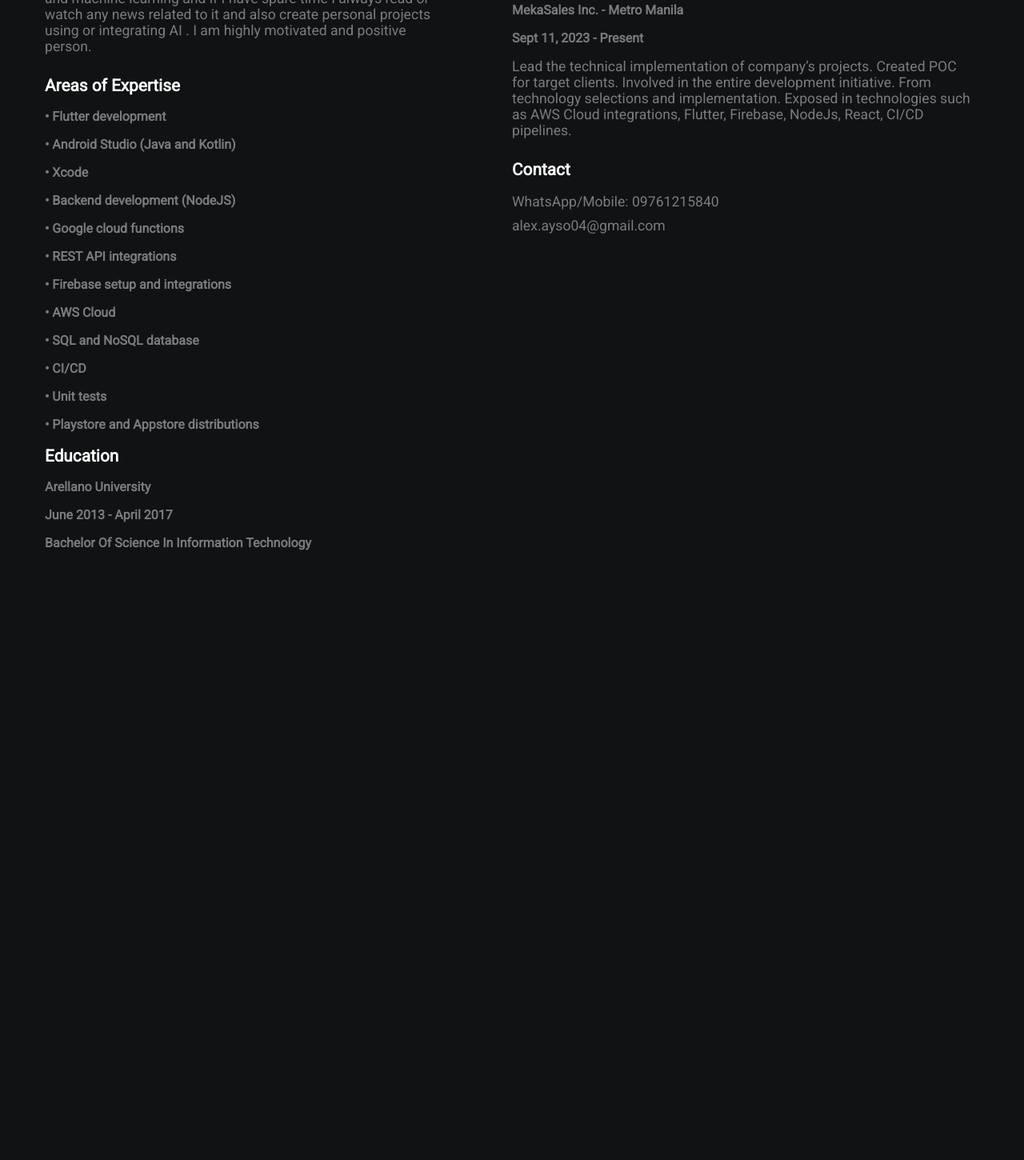
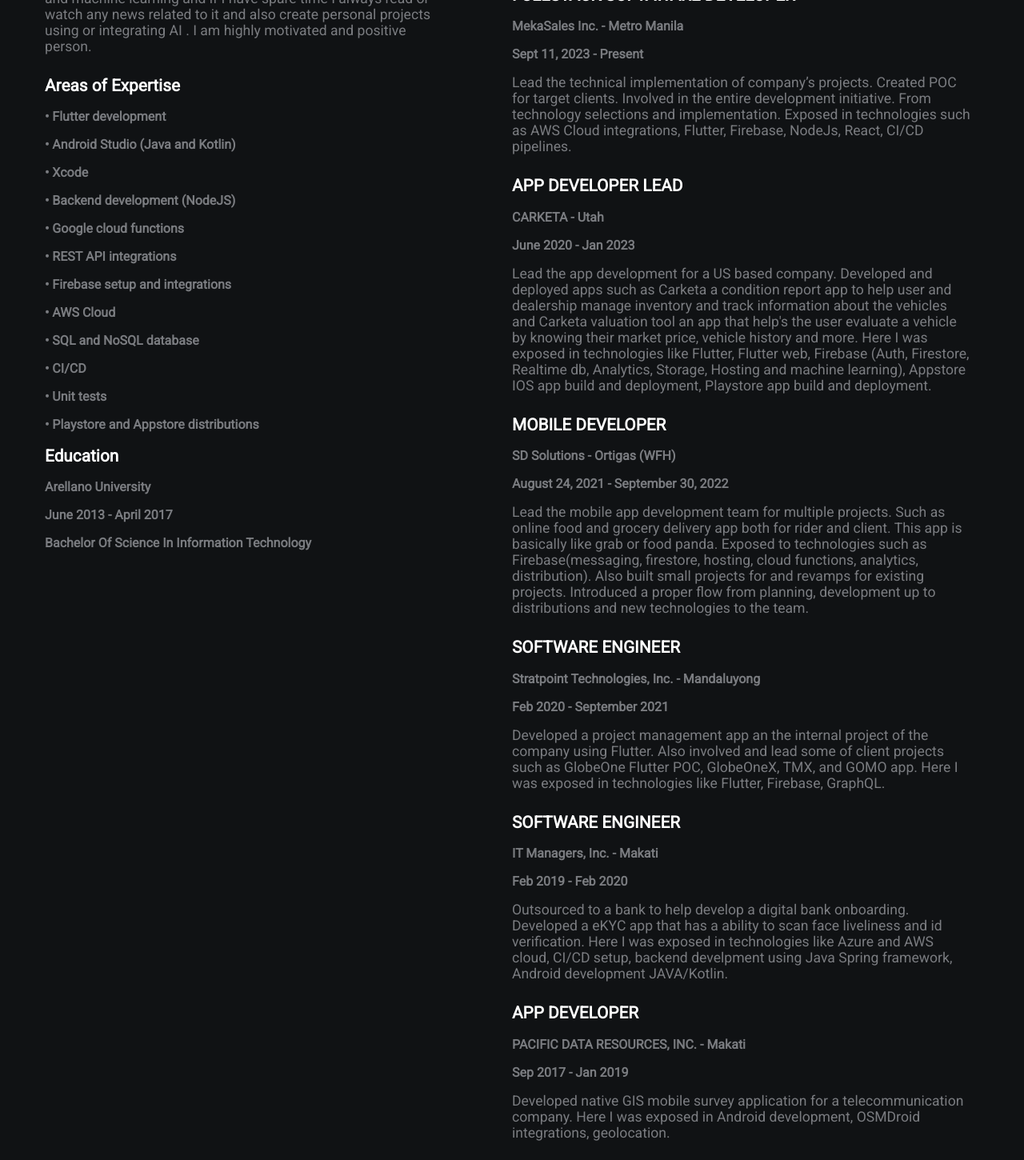
Before and after one commit to all4alex/all4alex.github.io, a plain HTML site: page index.html in a window 1280 px wide. Shown: the part 636-2086 px from the top of the page at 80% size. Before the commit the page ends 1340 px from the top, so only its background shows below. Drawn offline with Linux system fonts and the light colour scheme.

Commit message:
feat: added work experience

```diff
--- a/index.html
+++ b/index.html
@@ -22,7 +22,7 @@
             alt="Profile Picture">
         </div>
         <h1 class="text-3xl font-extrabold">Alex Ayso</h1>
-        <p class="text-lg font-semibold">• SENIOR SOFTWARE ENGINEER FULL-STACK •
+        <p class="text-lg font-semibold">• SENIOR SOFTWARE ENGINEER FULL STACK •
           MOBILE DEVELOPER • FLUTTER DEVELOPER</p>
         <!-- <i class="fas fa-code fa-5x white"></i> -->
         <h2>Executive Summary</h2>
@@ -72,13 +72,26 @@
         <h1>Work Experience</h1>
 
         <h2>FULLSTACK SOFTAWARE DEVELOPER</h2>
-        <h3> MekaSales Inc. - Metro Manila</h3>
-        <h3> Sept 11, 2023 - Present </h3>
+        <h3>MekaSales Inc. - Metro Manila</h3>
+        <h3>Sept 11, 2023 - Present</h3>
         <p>Lead the technical implementation of company’s projects. Created POC
           for target clients. Involved in the entire development initiative.
           From technology selections and implementation. Exposed in technologies
           such as AWS Cloud integrations, Flutter, Firebase, NodeJs, React,
           CI/CD pipelines.</p>
+
+        <h2>FULL STACK FLUTTER DEVELOPER</h2>
+        <h3>Upwork - Utah</h3>
+        <h3>Feb 09, 2023 - May 20, 2023</h3>
+        <p>This is a freelance project. I was tasked to create a mobile app for
+          client on Upwork. This app is a POC to showcase
+          most important features. The app is a social media where users can
+          create,
+          invite and plan events. They can also communicate using built in chat
+          features
+          within the app. This is built using Flutter, Google cloud services and
+          Firebase
+          for backend. The app was built within 3 months.</p>
 
         <h2>FULLSTACK SOFTAWARE DEVELOPER</h2>
         <h3> MekaSales Inc. - Metro Manila</h3>
@@ -89,14 +102,73 @@
           such as AWS Cloud integrations, Flutter, Firebase, NodeJs, React,
           CI/CD pipelines.</p>
 
-        <h2>FULLSTACK SOFTAWARE DEVELOPER</h2>
-        <h3> MekaSales Inc. - Metro Manila</h3>
-        <h3> Sept 11, 2023 - Present </h3>
-        <p>Lead the technical implementation of company’s projects. Created POC
-          for target clients. Involved in the entire development initiative.
-          From technology selections and implementation. Exposed in technologies
-          such as AWS Cloud integrations, Flutter, Firebase, NodeJs, React,
-          CI/CD pipelines.</p>
+        <h2>APP DEVELOPER LEAD</h2>
+        <h3>CARKETA - Utah</h3>
+        <h3>June 2020 - Jan 2023</h3>
+        <p>Lead the app development for a US based company. Developed and
+          deployed
+          apps such as Carketa a condition report app to help user and
+          dealership
+          manage inventory and track information about the vehicles and Carketa
+          valuation tool an app that help's the user evaluate a vehicle by
+          knowing their
+          market price, vehicle history and more. Here I was exposed in
+          technologies
+          like Flutter, Flutter web, Firebase (Auth, Firestore, Realtime db,
+          Analytics,
+          Storage, Hosting and machine learning), Appstore IOS app build and
+          deployment, Playstore app build and deployment.</p>
+
+        <h2>MOBILE DEVELOPER</h2>
+        <h3>SD Solutions - Ortigas (WFH)</h3>
+        <h3>August 24, 2021 - September 30, 2022</h3>
+        <p>Lead the mobile app development team for multiple projects. Such as
+          online
+          food and grocery delivery app both for rider and client. This app is
+          basically
+          like grab or food panda. Exposed to technologies such as
+          Firebase(messaging,
+          firestore, hosting, cloud functions, analytics, distribution). Also
+          built small
+          projects for and revamps for existing projects. Introduced a proper
+          flow from
+          planning, development up to distributions and new technologies to the
+          team.</p>
+
+        <h2>SOFTWARE ENGINEER</h2>
+        <h3>Stratpoint Technologies, Inc. - Mandaluyong</h3>
+        <h3>Feb 2020 - September 2021</h3>
+        <p>Developed a project management app an the internal project of the
+          company
+          using Flutter. Also involved and lead some of client projects such as
+          GlobeOne
+          Flutter POC, GlobeOneX, TMX, and GOMO app. Here I was exposed in
+          technologies like Flutter, Firebase, GraphQL.</p>
+
+        <h2>SOFTWARE ENGINEER</h2>
+        <h3>IT Managers, Inc. - Makati</h3>
+        <h3>Feb 2019 - Feb 2020</h3>
+        <p>Outsourced to a bank to help develop a digital bank onboarding.
+          Developed a
+          eKYC app that has a ability to scan face liveliness and id
+          verification. Here I
+          was exposed in technologies like Azure and AWS cloud, CI/CD setup,
+          backend
+          develpment using Java Spring framework, Android development
+          JAVA/Kotlin.</p>
+
+        <h2>APP DEVELOPER</h2>
+        <h3>PACIFIC DATA RESOURCES, INC. - Makati</h3>
+        <h3>Sep 2017 - Jan 2019</h3>
+        <p>Developed native GIS mobile survey application for a
+          telecommunication
+          company. Here I was exposed in Android development, OSMDroid
+          integrations, geolocation.</p>
+        <!--
+        <h2></h2>
+        <h3></h3>
+        <h3></h3>
+        <p></p> -->
         <!-- <h2>Projects</h2>
         <a href="#">Project 1</a>
         <a href="#">Project 2</a>
```
